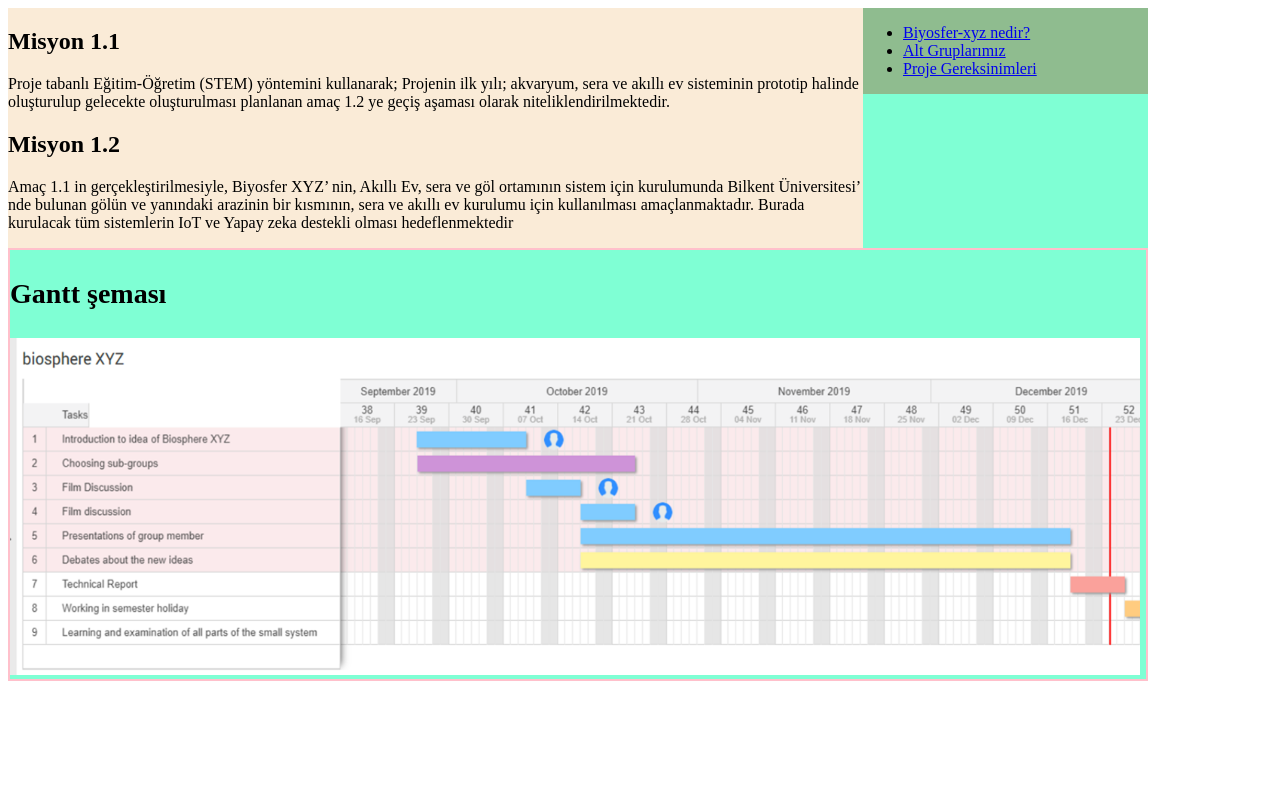
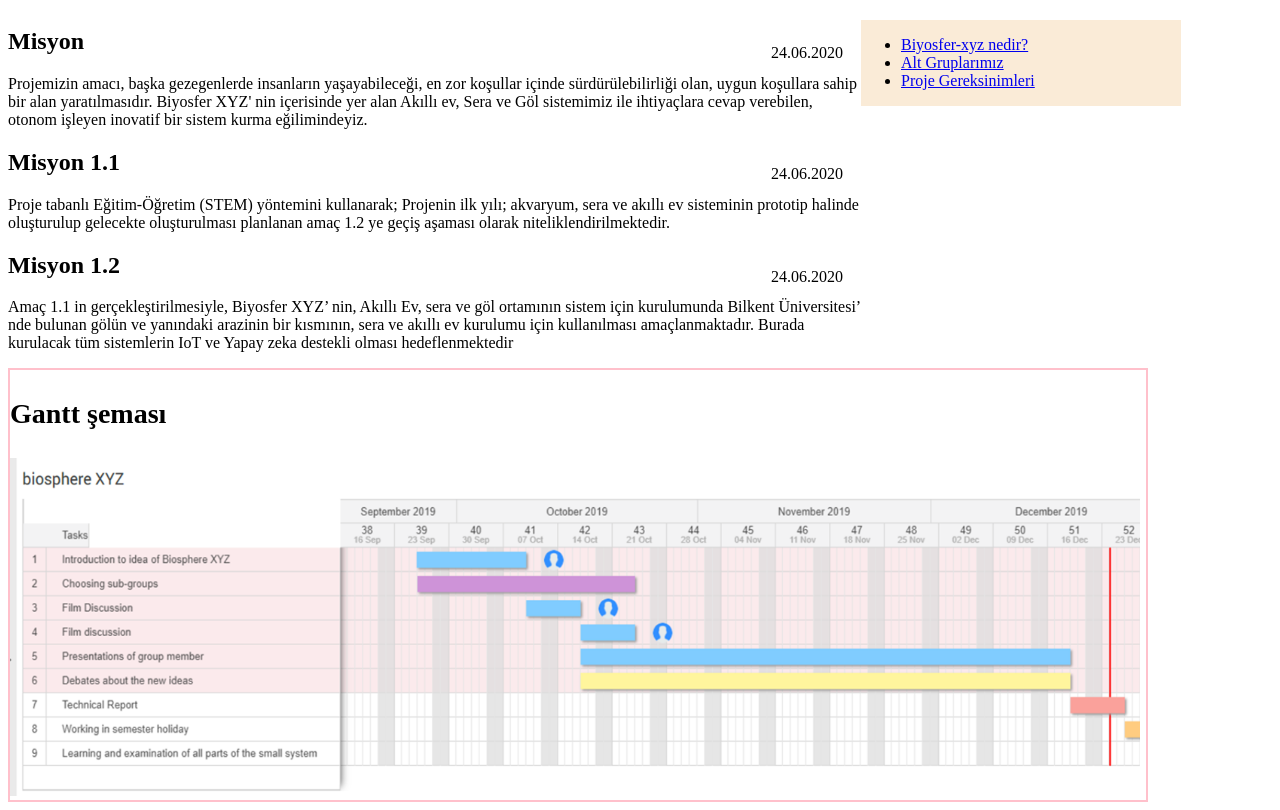
Before and after one commit to Begumcevik/website_education_application_xyz, a plain HTML site: page CSS/Week1/blog.html in a window 1280 px wide. Drawn offline with Linux system fonts and the light colour scheme.

Commit message:
positioning

```diff
--- a/CSS/Week1/blog.html
+++ b/CSS/Week1/blog.html
@@ -10,11 +10,20 @@
 <body>
     <div id="container">
         <div id="targets">
-            <div class="first target">
+            <div class="firsttarget">
+               <p class="date">24.06.2020</p>
+                <h2>Misyon</h2>
+                Projemizin amacı, başka gezegenlerde insanların yaşayabileceği, en zor koşullar içinde sürdürülebilirliği olan, uygun koşullara sahip bir alan yaratılmasıdır. Biyosfer XYZ' nin içerisinde yer alan Akıllı ev, Sera ve Göl sistemimiz ile ihtiyaçlara cevap verebilen, otonom işleyen inovatif bir sistem kurma eğilimindeyiz.
+            </div>
+            <div class="firsttarget">
+               <p class="date">24.06.2020</p>
                 <h2>Misyon 1.1</h2>
                 <p> Proje tabanlı Eğitim-Öğretim (STEM) yöntemini kullanarak;
                     Projenin ilk yılı; akvaryum, sera ve akıllı ev sisteminin prototip halinde oluşturulup gelecekte oluşturulması planlanan amaç 1.2 ye geçiş aşaması olarak niteliklendirilmektedir.
                 </p>
+            </div>
+            <div class="firsttarget">
+               <p class="date">24.06.2020</p>
                 <h2>Misyon 1.2</h2>
                 <p>Amaç 1.1 in gerçekleştirilmesiyle, Biyosfer XYZ’ nin, Akıllı Ev, sera ve göl ortamının sistem için kurulumunda Bilkent Üniversitesi’ nde bulunan gölün ve yanındaki arazinin bir kısmının, sera ve akıllı ev kurulumu için kullanılması amaçlanmaktadır. Burada kurulacak tüm sistemlerin IoT ve Yapay zeka destekli olması hedeflenmektedir</p>
             </div>
@@ -32,7 +41,7 @@
         <div style="clear:both;"></div>
         <div id="author">
             <b>
-                <p style= "font-size: 28px">Gantt şeması</p>
+                <p style="font-size: 28px">Gantt şeması</p>
             </b>
             <img src="Gantt%C5%9Femas%C4%B1.png" style="width: 1130px">
 
--- a/CSS/Week1/stykeblog.css
+++ b/CSS/Week1/stykeblog.css
@@ -1,20 +1,31 @@
 #container{
     width:1140px;
-    background-color: aquamarine;
 }
 
 #targets{
     width:75%;
-    background-color: antiquewhite;
     float: left;
 }
 
+.firsttarget{
+    position: relative;
+
+}
 #other{
     width: 25%;
-    background-color: darkseagreen;
+    background-color: antiquewhite;
     float:left;
+    position: fixed;
+    top:20px;
+    left:861px;
 }
 
+
+.date{
+    position: absolute;
+    top:0px;
+    right:20px;
+}
 #author{
     border:2px solid pink;
 }
```
